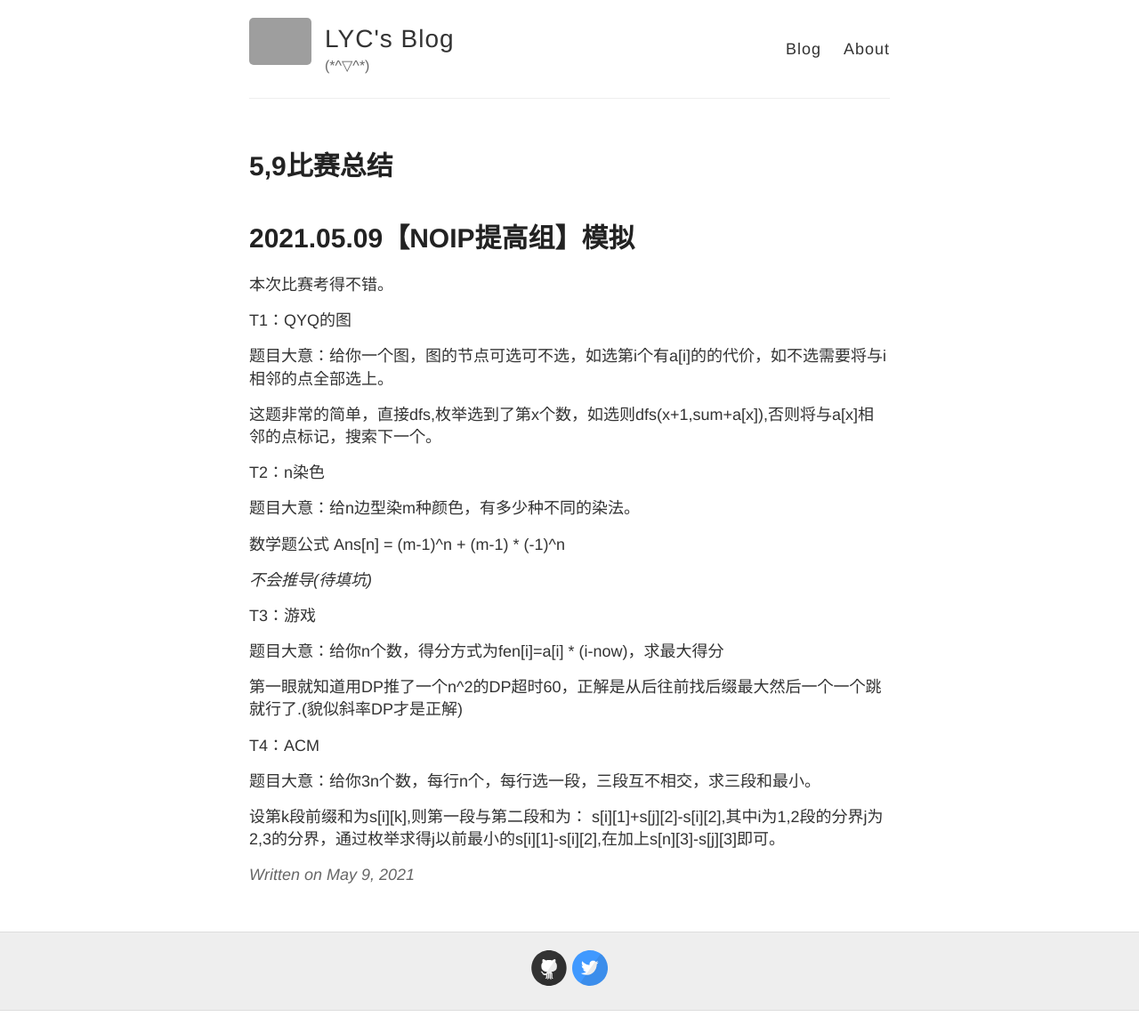
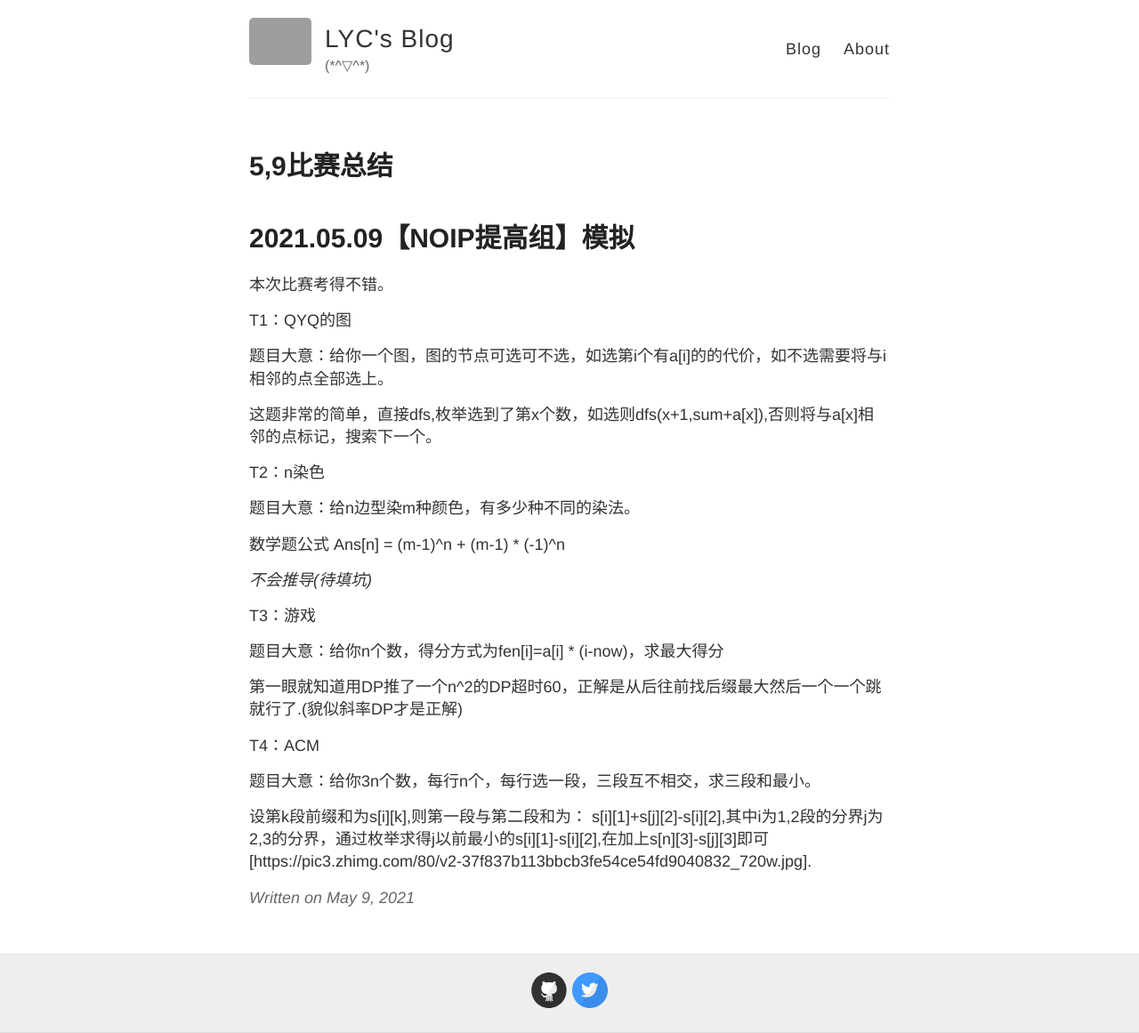
Before and after one commit to IchengU/IchengU.github.io, a Jekyll site: the page built from _posts/2021-5-9-5,9比赛总结.md, in a window 1280 px wide. Shown: the whole page at 89% size. Built offline with Jekyll 4.4.1, drawn with Linux system fonts in a browser that asks for light colours; our own code applies the rules of GitHub Pages for plain Markdown files; before the commit the page ends 1136 px from its top, so only the background shows below that; part of the change alters nothing that is shown; grey boxes are pictures that could not be loaded.

Commit message:
Update 2021-5-9-5,9比赛总结.md

```diff
--- a/_posts/2021-5-9-5,9比赛总结.md
+++ b/_posts/2021-5-9-5,9比赛总结.md
@@ -26,4 +26,5 @@ T4：ACM
 
 题目大意：给你3n个数，每行n个，每行选一段，三段互不相交，求三段和最小。
 
-设第k段前缀和为s[i][k],则第一段与第二段和为： s[i][1]+s[j][2]-s[i][2],其中i为1,2段的分界j为2,3的分界，通过枚举求得j以前最小的s[i][1]-s[i][2],在加上s[n][3]-s[j][3]即可。
+设第k段前缀和为s[i][k],则第一段与第二段和为： s[i][1]+s[j][2]-s[i][2],其中i为1,2段的分界j为2,3的分界，通过枚举求得j以前最小的s[i][1]-s[i][2],在加上s[n][3]-s[j][3]即可
+[https://pic3.zhimg.com/80/v2-37f837b113bbcb3fe54ce54fd9040832_720w.jpg].
```
